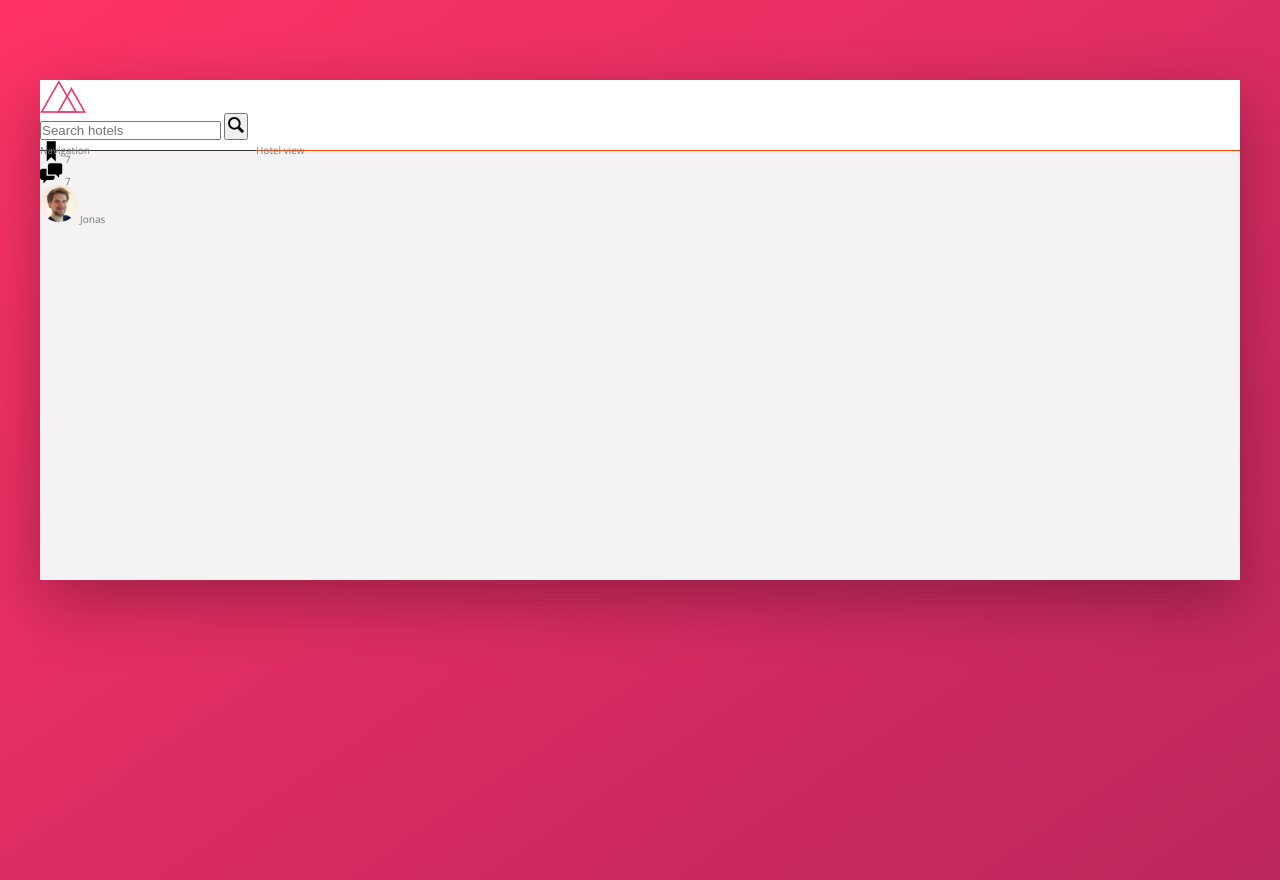
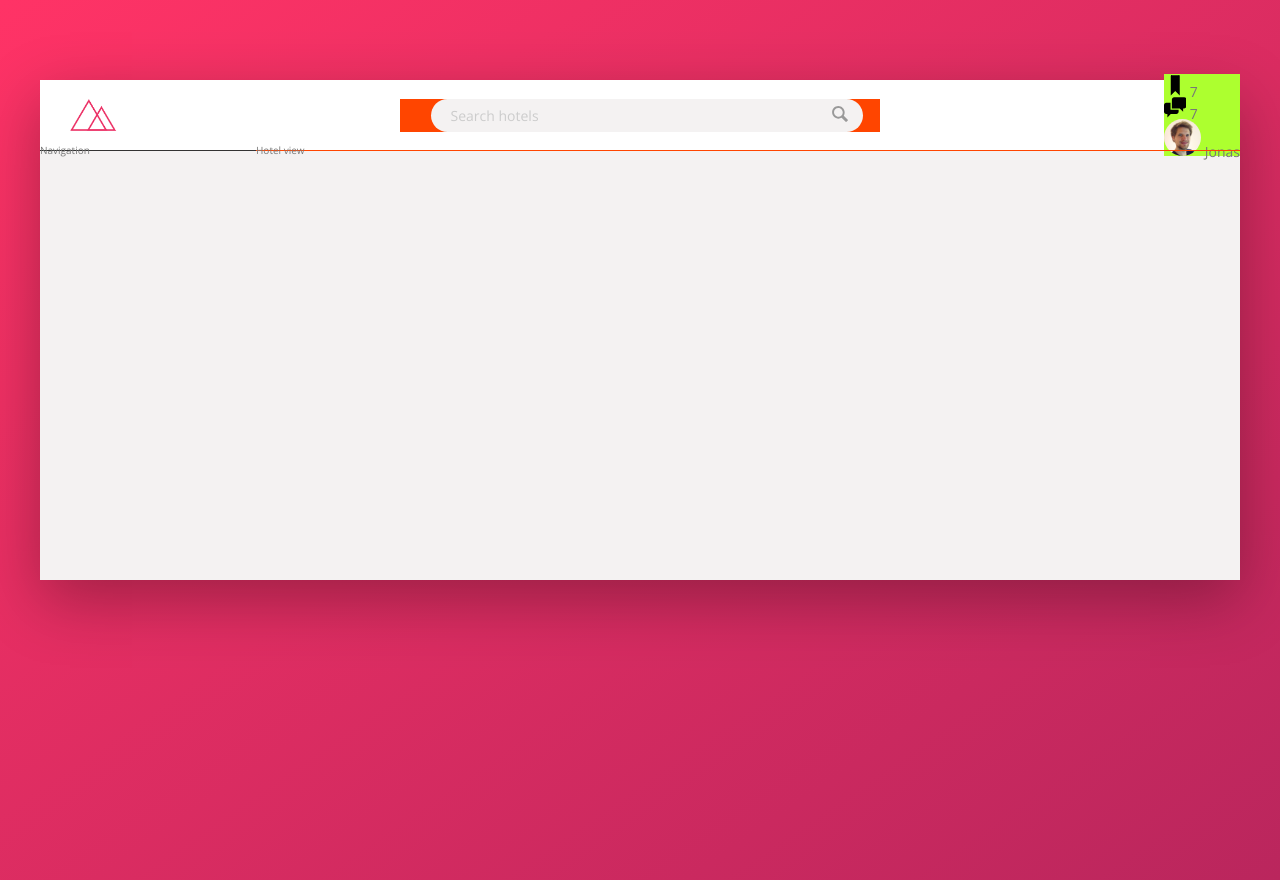
Before and after one commit to ZelicJuarez/Trillo, a plain HTML site: page index.html in a window 1280 px wide. Drawn offline with nearby package versions, Linux system fonts and the light colour scheme.

Commit message:
Building the Header Part 2

```diff
--- a/css/style.css
+++ b/css/style.css
@@ -35,16 +35,52 @@ body {
   min-height: 100vh; }
 
 .logo {
-  height: 3.25rem; }
+  height: 3.25rem;
+  margin-left: 3rem; }
 
+.search {
+  background-color: orangered;
+  flex: 0 0 40%;
+  display: flex;
+  align-items: center;
+  justify-content: center; }
+  .search__input {
+    font-family: inherit;
+    font-size: inherit;
+    color: inherit;
+    background-color: var(--color-grey-light-2);
+    border: none;
+    padding: 0.7rem 2rem;
+    border-radius: 10rem;
+    width: 90%;
+    transition: all 0.2s;
+    margin-right: -3.25rem; }
+    .search__input:focus {
+      outline: none;
+      width: 100%;
+      background-color: var(--color-grey-light-3); }
+    .search__input::-webkit-input-placeholder {
+      font-weight: 100;
+      color: var(--color-grey-light-4); }
+  .search__input:focus + .search__button {
+    background-color: var(--color-grey-light-3); }
+  .search__button {
+    border: none;
+    background-color: var(--color-grey-light-2); }
+    .search__button:focus {
+      outline: none; }
+    .search__button:active {
+      transform: translateY(0.2rem); }
   .search__icon {
     height: 2rem;
-  width: 2rem; }
+    width: 2rem;
+    fill: var(--color-grey-dark-3); }
 
+.user-nav {
+  background-color: greenyellow; }
   .user-nav__icon {
     height: 2.25rem;
     width: 2.25rem; }
-
   .user-nav__user-photo {
     height: 3.75rem;
     border-radius: 50%; }
@@ -57,9 +93,13 @@ body {
   min-height: 50rem; }
 
 .header {
+  font-size: 1.4rem;
   height: 7rem;
   background-color: #fff;
-  border-bottom: var(--color-grey-light-2); }
+  border-bottom: var(--color-grey-light-2);
+  display: flex;
+  justify-content: space-between;
+  align-items: center; }
 
 .content {
   display: flex; }
--- a/sass/_components.scss
+++ b/sass/_components.scss
@@ -1,24 +1,69 @@
 //LOGO
 .logo {
   height: 3.25rem;
+  margin-left: 3rem;
 }
 
 //SEARCH
 .search {
+  background-color: orangered;
+  flex: 0 0 40%;
+
+  display: flex;
+  align-items: center;
+  justify-content: center;
+
   &__input {
+    font-family: inherit;
+    font-size: inherit;
+    color: inherit;
+    background-color: var(--color-grey-light-2);
+    border: none;
+    padding: 0.7rem 2rem;
+    border-radius: 10rem;
+    width: 90%;
+    transition: all 0.2s;
+    margin-right: -3.25rem;
+
+    &:focus {
+      outline: none;
+      width: 100%;
+      background-color: var(--color-grey-light-3);
+    }
+
+    &::-webkit-input-placeholder {
+      font-weight: 100;
+      color: var(--color-grey-light-4);
+    }
+  }
+
+  &__input:focus + &__button {
+    background-color: var(--color-grey-light-3);
   }
 
   &__button {
+    border: none;
+    background-color: var(--color-grey-light-2);
+
+    &:focus {
+      outline: none;
+    }
+
+    &:active {
+      transform: translateY(0.2rem);
+    }
   }
 
   &__icon {
     height: 2rem;
     width: 2rem;
+    fill: var(--color-grey-dark-3);
   }
 }
 
 //USER NAVIGATION
 .user-nav {
+  background-color: greenyellow;
   &__icon-box {
   }
 
--- a/sass/_layout.scss
+++ b/sass/_layout.scss
@@ -8,9 +8,14 @@
 }
 
 .header {
+  font-size: 1.4rem;
   height: 7rem;
   background-color: #fff;
   border-bottom: var(--color-grey-light-2);
+
+  display: flex;
+  justify-content: space-between;
+  align-items: center;
 }
 
 .content {
```
Lines whose indentation alone changed are shown as unchanged.
